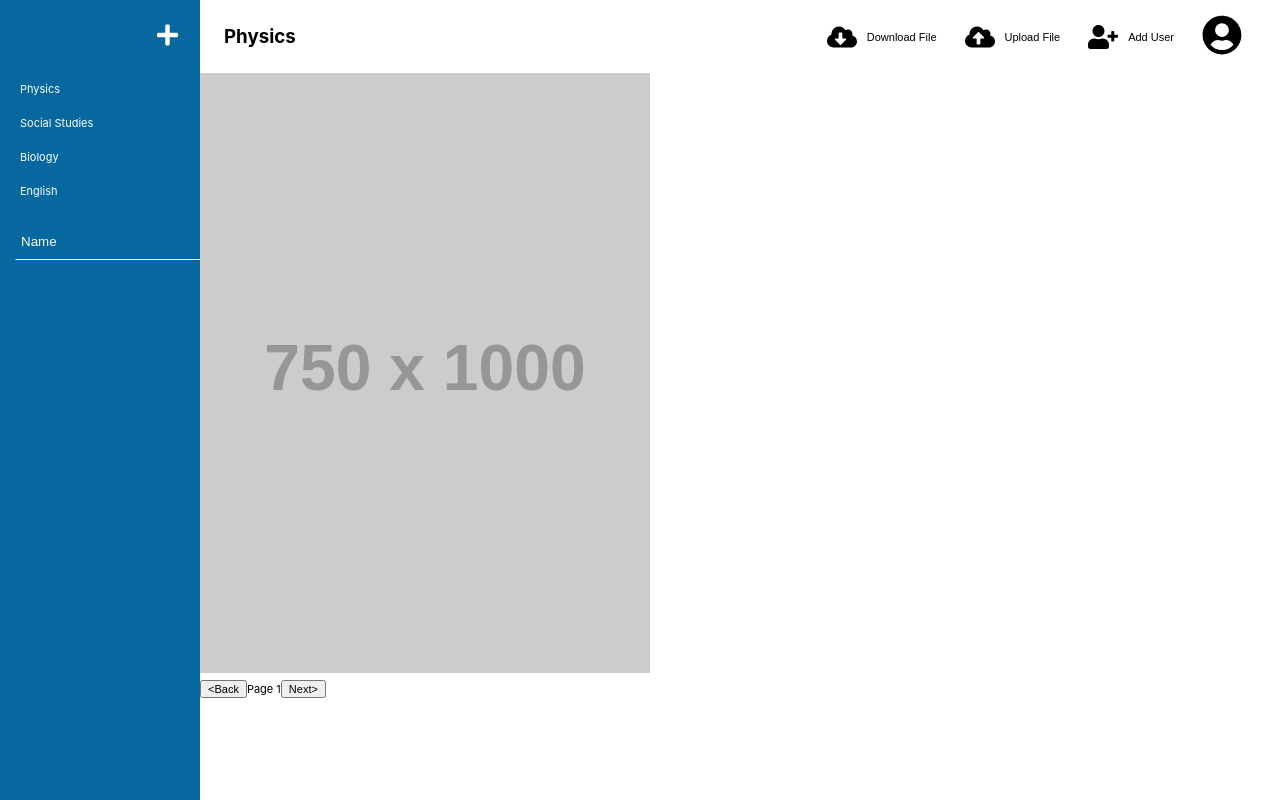
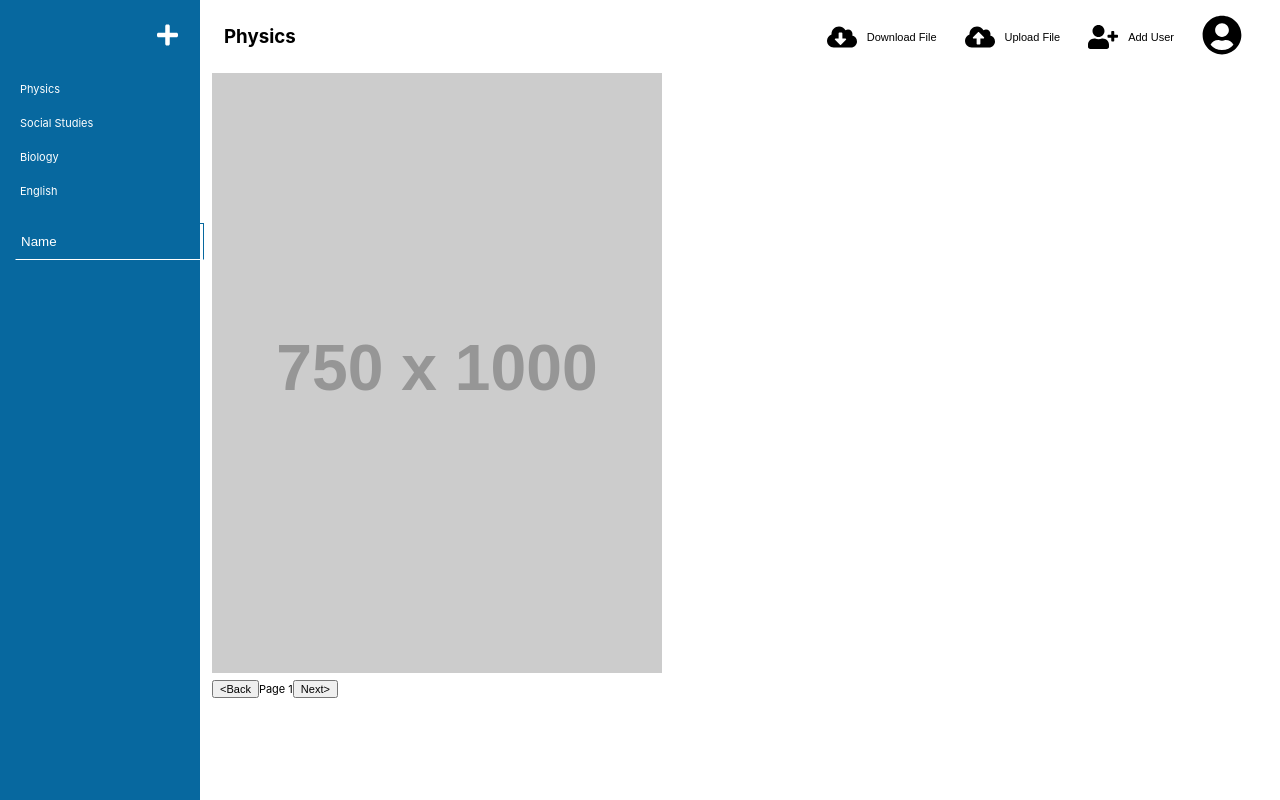
Before and after one commit to hyungmogu/note-sharing-app, a React (Create React App) app in the folder web/: page /note-sharing-app/notes/1/1/1 in a window 1280 px wide. Built offline with nearby package versions, Linux system fonts and the light colour scheme.

Commit message:
style: add spacings between content and container 'NoteViewScreen'

```diff
--- a/web/src/App.scss
+++ b/web/src/App.scss
@@ -271,7 +271,7 @@ input {
     padding: 0 calc(#{$container-spacing} * 2);
   }
 
-  .section--items {
+  & > section {
     padding: $container-spacing;
     padding-top: 0;
   }
--- a/web/src/screens/DirectoryScreen.js
+++ b/web/src/screens/DirectoryScreen.js
@@ -59,7 +59,7 @@ class DirectoryScreen extends Component {
             >
                 <SecondaryHeader/>
                 <main className="main">
-                    <section className="section--items">
+                    <section>
                         {isNote ? this.state.folders.map((props) => {
                             return <NoteFolderObject key={props.pk} note={note} {...props}/>
                         }) :
--- a/web/src/screens/NoteViewScreen.js
+++ b/web/src/screens/NoteViewScreen.js
@@ -12,8 +12,10 @@ class NoteViewScreen extends Component {
             className="section--screen section--screen-view"
             >
                 <SecondaryHeader/>
-                <main className="main--type-content">
-                    <NoteView/>
+                <main className="main">
+                    <section>
+                        <NoteView/>
+                    </section>
                 </main>
             </section>
         );
```
